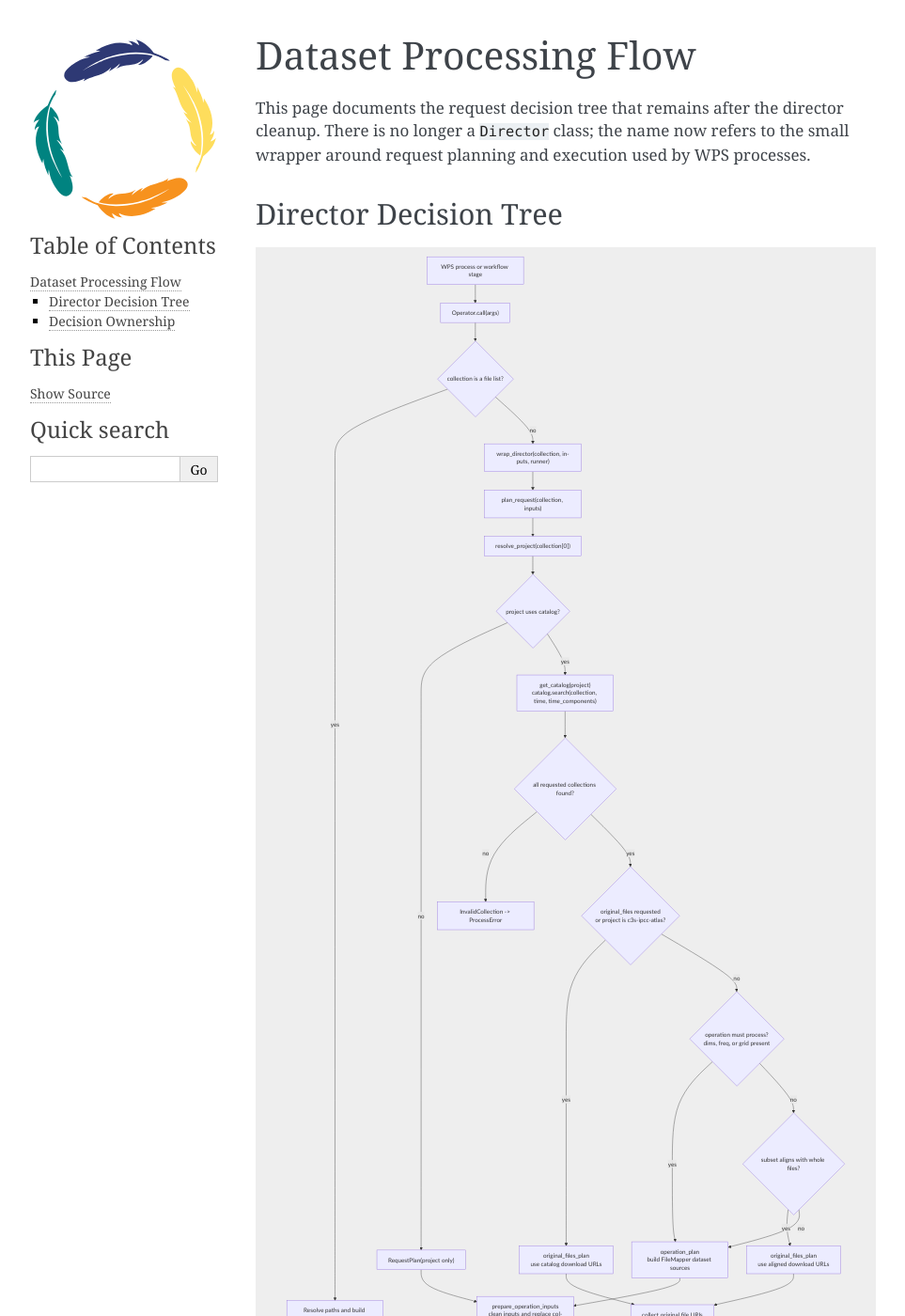
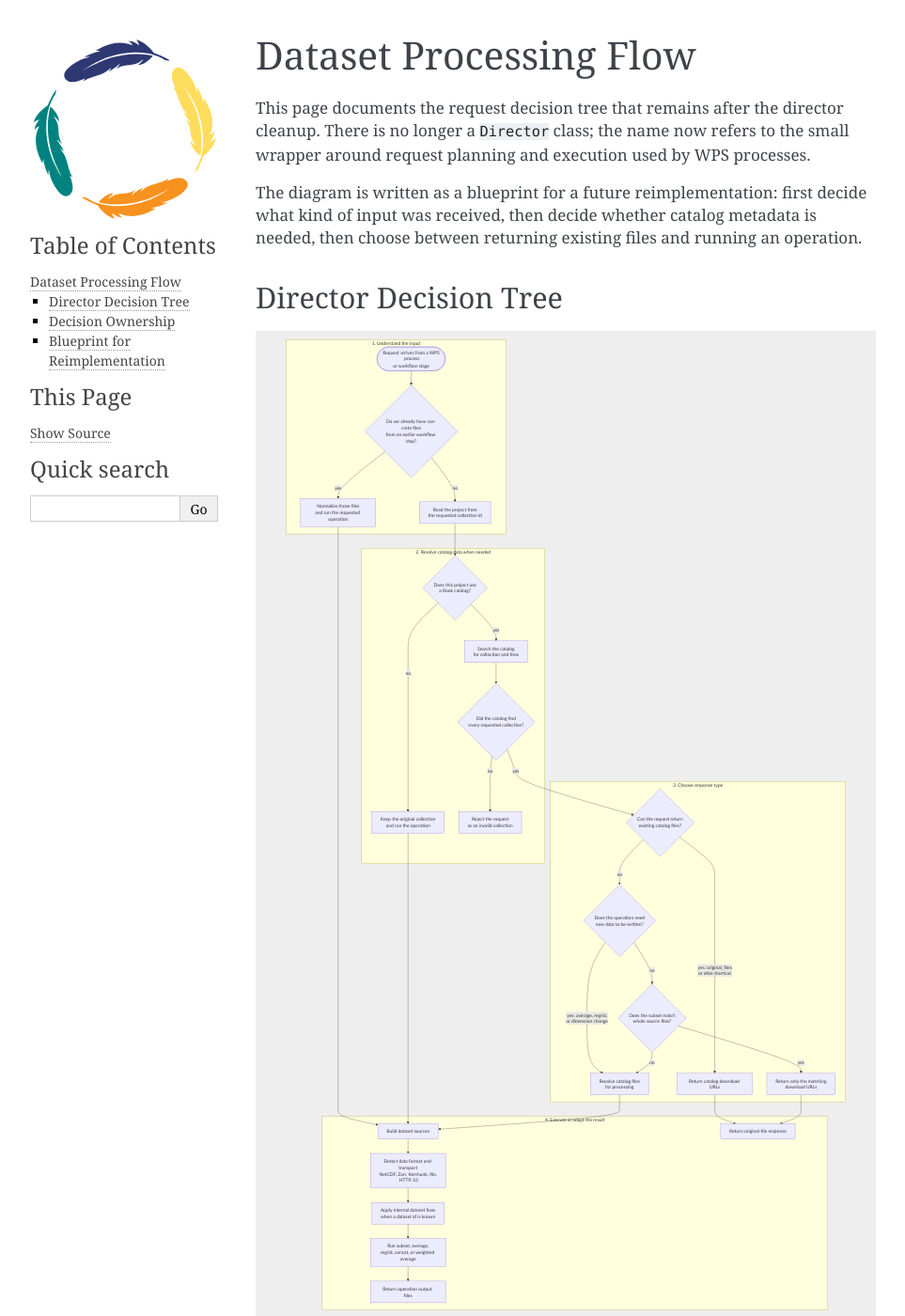
Before and after one commit to roocs/rook, a Sphinx documentation site: the page built from docs/source/dataset_processing_flow.rst, in a window 1280 px wide and 1400 px high. Shown: the whole window at 94% size, without its empty margins (148-1111 px from the left). Built offline with Sphinx 7.4.7, drawn with Linux system fonts in a browser that asks for light colours; pages that are not in the unit, such as notebooks, are missing from menus; some of the changed text lies outside the part shown.

Commit message:
added blueprint for data flow

```diff
--- a/docs/source/dataset_processing_flow.rst
+++ b/docs/source/dataset_processing_flow.rst
@@ -7,52 +7,53 @@ This page documents the request decision tree that remains after the director
 cleanup. There is no longer a ``Director`` class; the name now refers to the
 small wrapper around request planning and execution used by WPS processes.
 
+The diagram is written as a blueprint for a future reimplementation: first
+decide what kind of input was received, then decide whether catalog metadata is
+needed, then choose between returning existing files and running an operation.
+
 Director Decision Tree
 ----------------------
 
 .. mermaid::
 
    flowchart TD
-       Entry["WPS process or workflow stage"] --> Operator["Operator.call(args)"]
-       Operator --> DirectFiles{"collection is a file list?"}
+       Start(["Request arrives from a WPS process<br/>or workflow stage"])
 
-       DirectFiles -- yes --> DirectMapper["Resolve paths and build FileMapper"]
-       DirectMapper --> DirectRunner["Run operation runner directly"]
+       subgraph Input["1. Understand the input"]
+           Start --> HasFiles{"Do we already have concrete files<br/>from an earlier workflow step?"}
+           HasFiles -- yes --> DirectFiles["Normalize those files<br/>and run the requested operation"]
+           HasFiles -- no --> Project["Read the project from<br/>the requested collection id"]
+       end
 
-       DirectFiles -- no --> Wrap["wrap_director(collection, inputs, runner)"]
-       Wrap --> Plan["plan_request(collection, inputs)"]
-       Plan --> Project["resolve_project(collection[0])"]
-       Project --> CatalogEnabled{"project uses catalog?"}
+       subgraph Catalog["2. Resolve catalog data when needed"]
+           Project --> UsesCatalog{"Does this project use<br/>a Rook catalog?"}
+           UsesCatalog -- no --> PlainOperation["Keep the original collection<br/>and run the operation"]
+           UsesCatalog -- yes --> Search["Search the catalog<br/>for collection and time"]
+           Search --> Found{"Did the catalog find<br/>every requested collection?"}
+           Found -- no --> Reject["Reject the request<br/>as an invalid collection"]
+       end
 
-       CatalogEnabled -- no --> NoCatalogPlan["RequestPlan(project only)"]
-       NoCatalogPlan --> ExecuteOperation
+       subgraph Choice["3. Choose response type"]
+           Found -- yes --> WantsOriginal{"Can the request return<br/>existing catalog files?"}
+           WantsOriginal -- "yes: original_files<br/>or atlas shortcut" --> CatalogOriginal["Return catalog download URLs"]
+           WantsOriginal -- no --> ChangesData{"Does the operation need<br/>new data to be written?"}
+           ChangesData -- "yes: average, regrid,<br/>or dimension change" --> CatalogOperation["Resolve catalog files<br/>for processing"]
+           ChangesData -- no --> Aligned{"Does the subset match<br/>whole source files?"}
+           Aligned -- yes --> AlignedOriginal["Return only the matching<br/>download URLs"]
+           Aligned -- no --> CatalogOperation
+       end
 
-       CatalogEnabled -- yes --> CatalogSearch["get_catalog(project)\ncatalog.search(collection, time, time_components)"]
-       CatalogSearch --> ValidSearch{"all requested collections found?"}
-       ValidSearch -- no --> InvalidCollection["InvalidCollection -> ProcessError"]
-       ValidSearch -- yes --> OriginalRequested{"original_files requested\nor project is c3s-ipcc-atlas?"}
-
-       OriginalRequested -- yes --> OriginalPlan["original_files_plan\nuse catalog download URLs"]
-       OriginalRequested -- no --> MustProcess{"operation must process?\ndims, freq, or grid present"}
-
-       MustProcess -- yes --> OperationPlan["operation_plan\nbuild FileMapper dataset sources"]
-       MustProcess -- no --> Aligned{"subset aligns with whole files?"}
-       Aligned -- yes --> AlignedOriginalPlan["original_files_plan\nuse aligned download URLs"]
-       Aligned -- no --> OperationPlan
-
-       OriginalPlan --> CollectOriginal["collect original file URIs"]
-       AlignedOriginalPlan --> CollectOriginal
-       CollectOriginal --> Result["RequestResult.output_uris"]
-
-       OperationPlan --> ExecuteOperation["prepare_operation_inputs\nclean inputs and replace collection when planned"]
-       ExecuteOperation --> Runner["Run operation runner"]
-       DirectRunner --> Consolidate["Operation consolidates collection"]
-       Runner --> Consolidate
-       Consolidate --> Sources["DatasetSource values"]
-       Sources --> Open["Detect format and transport\nNetCDF, Zarr, Kerchunk\nfilesystem, HTTP, S3, reference"]
-       Open --> Fixes["Apply catalog-specific dataset fixes\nwhen a dataset_id is present"]
-       Fixes --> Process["subset, average, regrid, concat, or weighted average"]
-       Process --> Result
+       subgraph Run["4. Execute or adapt the result"]
+           DirectFiles --> BuildSources["Build dataset sources"]
+           PlainOperation --> BuildSources
+           CatalogOperation --> BuildSources
+           BuildSources --> Open["Detect data format and transport<br/>NetCDF, Zarr, Kerchunk, file, HTTP, S3"]
+           Open --> Fixes["Apply internal dataset fixes<br/>when a dataset id is known"]
+           Fixes --> Operation["Run subset, average,<br/>regrid, concat, or weighted average"]
+           CatalogOriginal --> OriginalResponse["Return original-file response"]
+           AlignedOriginal --> OriginalResponse
+           Operation --> OutputResponse["Return operation output files"]
+       end
 
 Decision Ownership
 ------------------
@@ -77,3 +78,41 @@ dataset IDs where they are needed for dataset fixes.
 ``rook.io.datasets`` owns format and transport detection, storage options, and
 dataset opening. Catalog-specific fixes are applied only when a ``DatasetSource``
 has a dataset ID.
+
+Blueprint for Reimplementation
+------------------------------
+
+The future director should be a planner, not an operation runner. It should
+return one explicit decision value that describes what the caller must do next:
+
+* reject the request with a known error;
+* return original files;
+* run an operation with the original collection;
+* run an operation with catalog-resolved dataset sources.
+
+The planner should keep these responsibilities separate:
+
+* input classification: workflow files versus collection IDs;
+* project and catalog resolution;
+* original-file eligibility;
+* subset-to-file alignment;
+* construction of operation sources;
+* WPS response and exception adaptation.
+
+The execution side should be boring on purpose. Given a plan, it should either
+collect original-file URLs or prepare operation inputs and call the supplied
+runner. It should not repeat catalog decisions.
+
+A future type model could make the decision tree easier to read in code:
+
+.. code-block:: python
+
+   RequestDecision = (
+       InvalidRequest
+       | ReturnOriginalFiles
+       | RunWithOriginalCollection
+       | RunWithResolvedSources
+   )
+
+The important boundary is that catalog planning decides *what should happen*,
+while operation execution decides *how to run the selected operation*.
```
